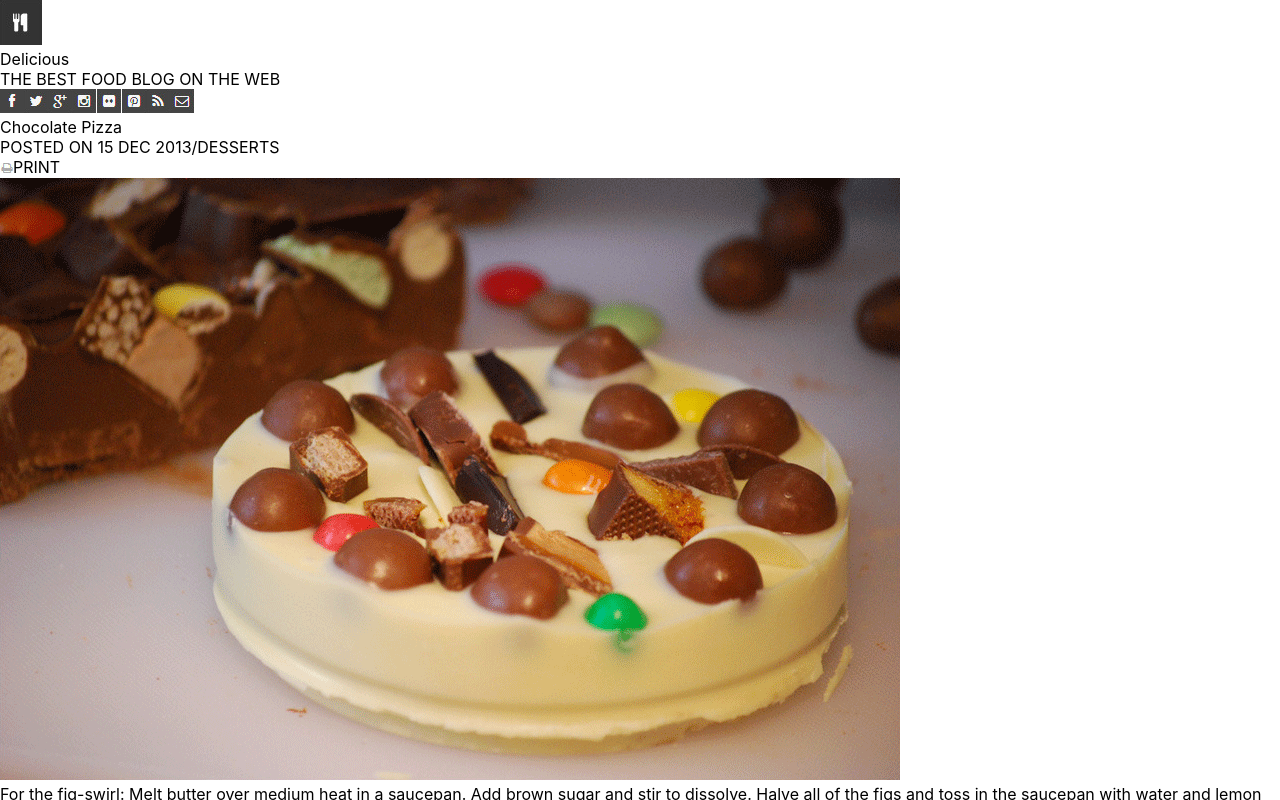
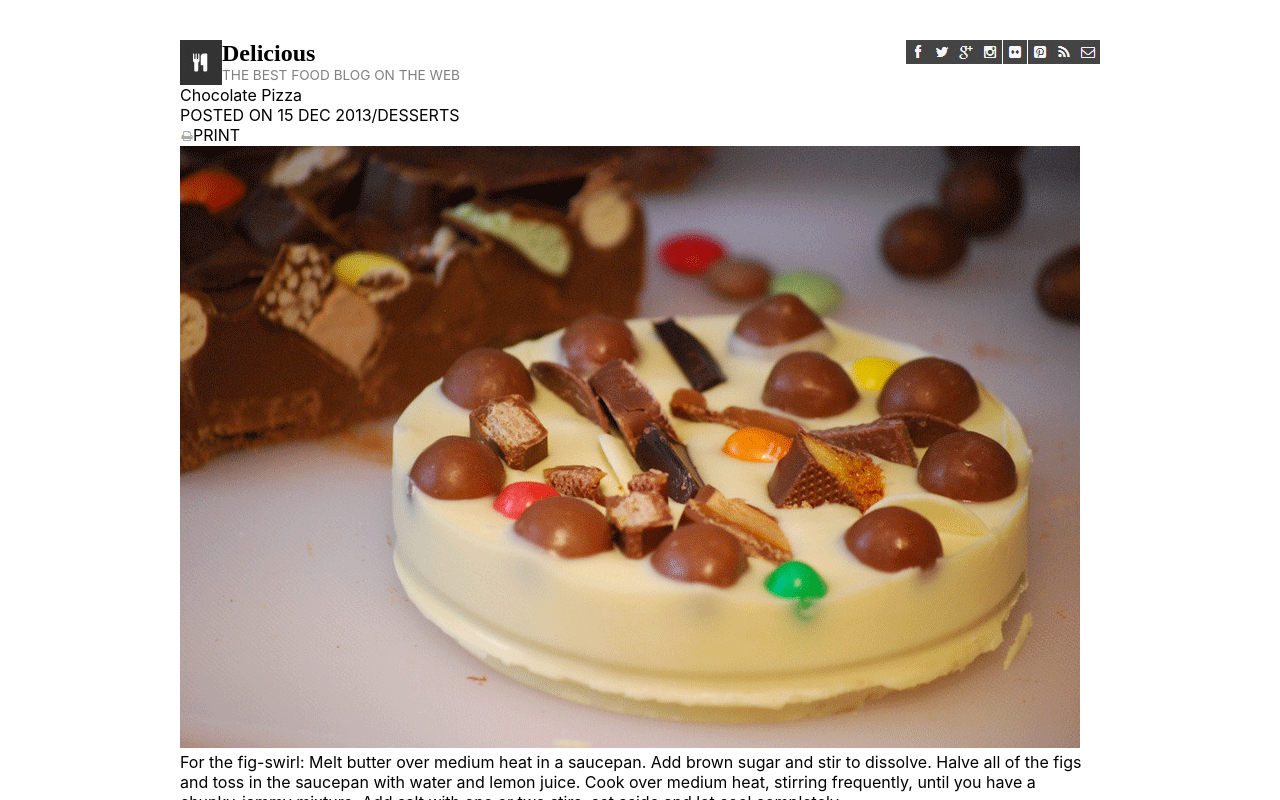
Before and after one commit to jeffIrvine/chocolate-pizza, a React (Create React App) app: page / in a window 1280 px wide. Shown: the top 800 px of the page. Built offline with nearby package versions, Linux system fonts and the light colour scheme.

Commit message:
add styling to header

```diff
--- a/src/App.css
+++ b/src/App.css
@@ -1,5 +1,6 @@
 .App {
   text-align: left;
+  margin: 40px;
 }
 
 .App-logo {
@@ -36,3 +37,35 @@
     transform: rotate(360deg);
   }
 }
+
+body {
+  margin: auto;
+  width: 1000px;
+}
+
+.header-div {
+  display: flex;
+  justify-content: space-between;
+
+}
+
+.header-logo {
+  float: left;
+}
+
+.blog-div {
+  float: left;
+  width: 300px;
+}
+
+
+.blog-name {
+  font-weight: bold;
+  font-size: 1.5em;
+  font-family: cursive;
+}
+
+.blog-caption {
+  font-size: 0.85em;
+  color: gray;
+}
--- a/src/Header.js
+++ b/src/Header.js
@@ -12,13 +12,16 @@ import pintNav from './assets/pint-icon.png';
 export default class Header extends Component {
     render() {
         return (
-            <div>
-                <img src={logo} alt='logo icon'/>
-                <div className=''>
-                    Delicious
-                </div>
-                <div className=''>
-                    THE BEST FOOD BLOG ON THE WEB
+            <div class='header-div'>
+
+                <div class='blog-div'>
+                <img src={logo} alt='logo icon' class='header-logo' />
+                    <div className='blog-name'>
+                        Delicious
+                    </div>
+                    <div className='blog-caption'>
+                        THE BEST FOOD BLOG ON THE WEB
+                    </div>
                 </div>
                 <div className='nav-list'>
                 <img src={fbNav} alt='logo icon'/>
```
